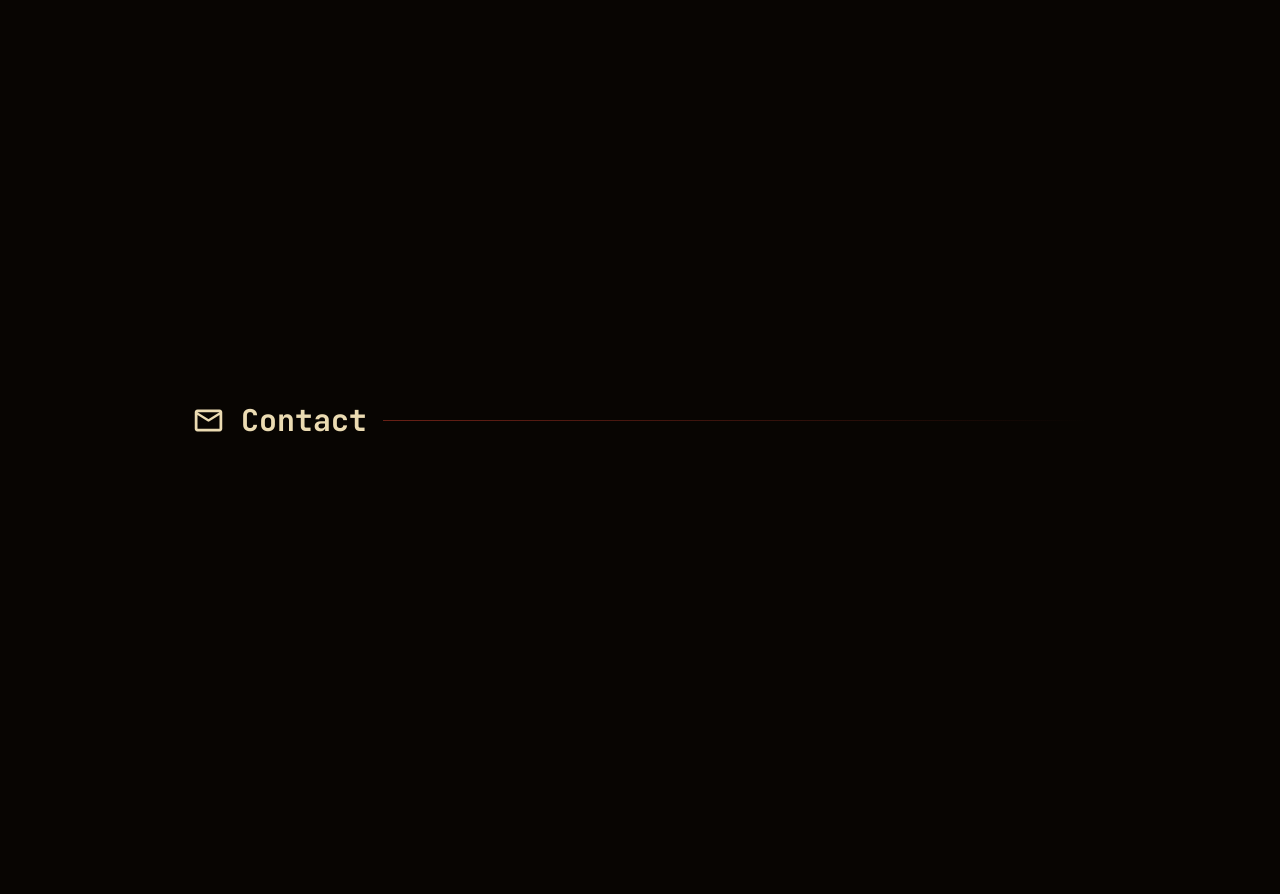
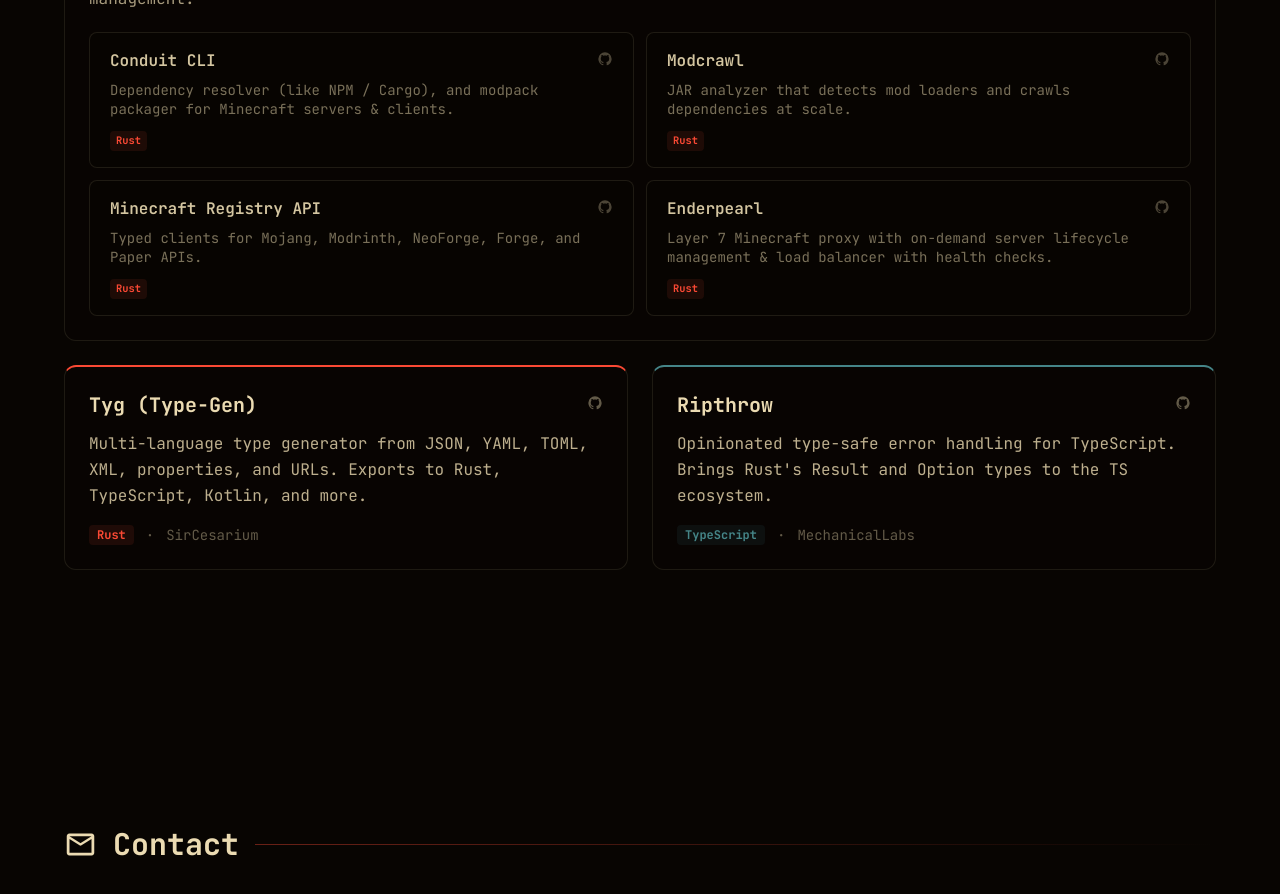
Before and after one commit to SirCesarium/portfolio, a Next.js app: page / in a window 1280 px wide. Shown: the part 1620-2514 px from the top of the page. Built offline with nearby package versions, Linux system fonts and the light colour scheme; no server answers.

Commit message:
feat: integrate project cards into page layout

```diff
--- a/app/page.tsx
+++ b/app/page.tsx
@@ -1,20 +1,26 @@
 import Button from "@/components/Button";
+import EcosystemCard from "@/components/EcosystemCard";
 import { Github } from "@/components/icons/GitHub";
 import NavigationDrawer from "@/components/NavigationDrawer";
+import ProjectCard from "@/components/ProjectCard";
 import Section from "@/components/Section";
 import Typography from "@/components/Typography";
 import Underline from "@/components/Underline";
+import WakeUp from "@/components/WakeUp";
+import { conduitEcosystem, featuredProjects } from "@/data/projects";
 
 const navItems = [
   { icon: "home", label: "Home", href: "#home" },
-  { icon: "code", label: "Projects", href: "#a" },
-  { icon: "mail", label: "Contact", href: "#b" },
-  { icon: "settings", label: "Settings", href: "#c" },
+  { icon: "code", label: "Projects", href: "#projects" },
+  { icon: "mail", label: "Contact", href: "#contact" },
+  { icon: "settings", label: "Settings", href: "#settings" },
 ];
 
 export default function Home() {
   return (
     <main className="flex flex-1 flex-col items-center px-6 sm:px-16">
+      {/* WakeUp pings demo URLs (Render free-tier) to prevent cold-start delay */}
+      <WakeUp />
       <NavigationDrawer items={navItems} />
       <header
         id="home"
@@ -52,15 +58,31 @@
         </div>
       </header>
 
-      <Section id="a" title="Projects" icon="code">
+      <Section id="projects" title="Projects" icon="code">
+        <div className="mt-8 grid grid-cols-1 gap-5 sm:grid-cols-2 sm:gap-6">
+          {featuredProjects.slice(0, 2).map((p, i) => (
+            <ProjectCard key={p.name} project={p} index={i} />
+          ))}
+
+          {featuredProjects.slice(2, 4).map((p, i) => (
+            <ProjectCard key={p.name} project={p} index={i + 2} />
+          ))}
+
+          <div className="sm:col-span-2">
+            <EcosystemCard ecosystem={conduitEcosystem} index={4} />
+          </div>
+
+          {featuredProjects.slice(4).map((p, i) => (
+            <ProjectCard key={p.name} project={p} index={i + 5} />
+          ))}
+        </div>
+      </Section>
+
+      <Section id="contact" title="Contact" icon="mail">
         <div className="h-screen" />
       </Section>
 
-      <Section id="b" title="Contact" icon="mail">
-        <div className="h-screen" />
-      </Section>
-
-      <Section id="c" title="Settings" icon="settings">
+      <Section id="settings" title="Settings" icon="settings">
         <div className="h-screen" />
       </Section>
     </main>
--- a/components/Section.tsx
+++ b/components/Section.tsx
@@ -22,7 +22,7 @@
   return (
     <section
       id={id}
-      className={`flex w-full max-w-4xl flex-col py-32 ${className}`}
+      className={`flex w-full max-w-6xl flex-col py-32 gap-10 ${className}`}
     >
       <motion.div
         initial={{ opacity: 0, y: 24 }}
```
